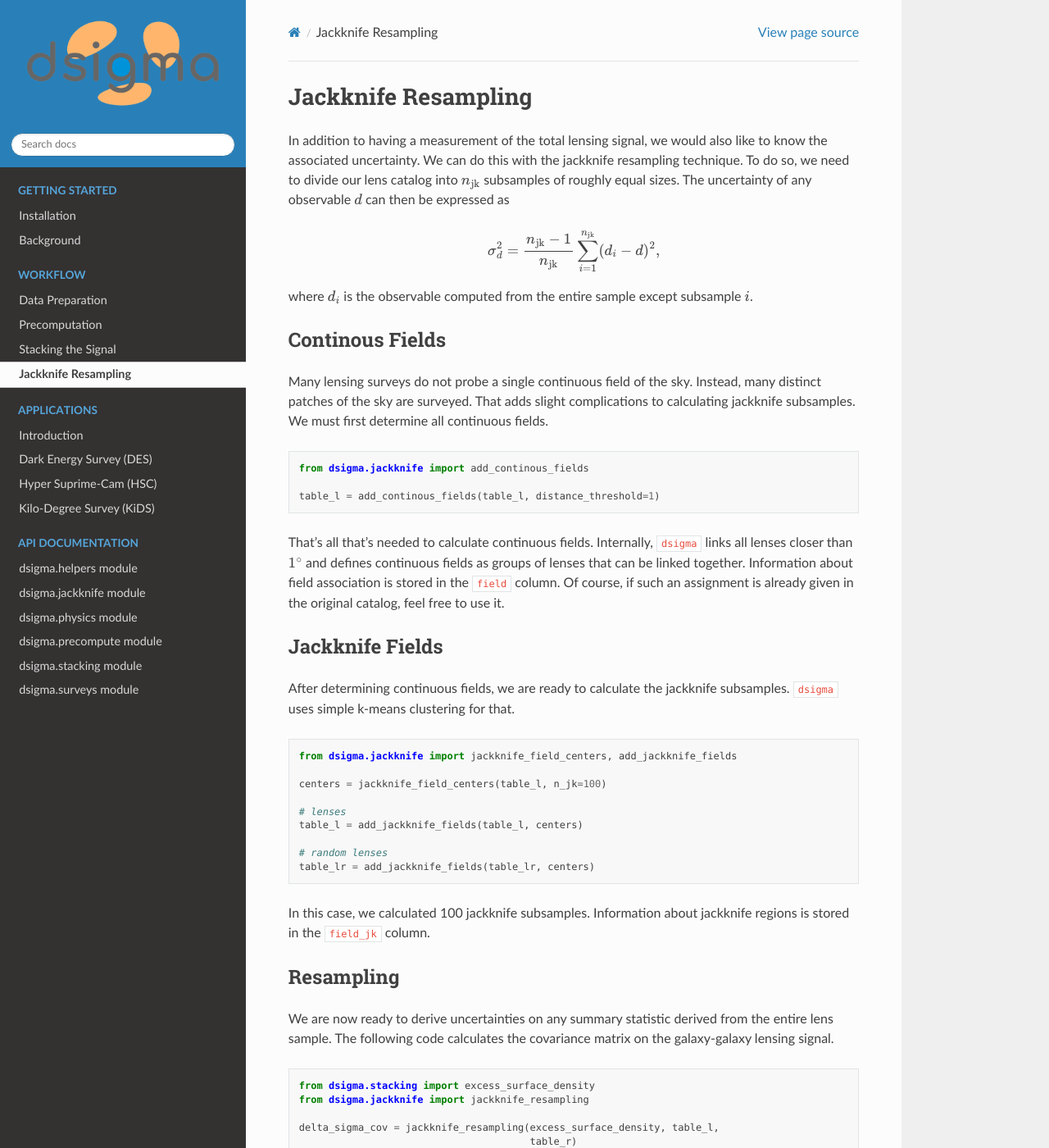
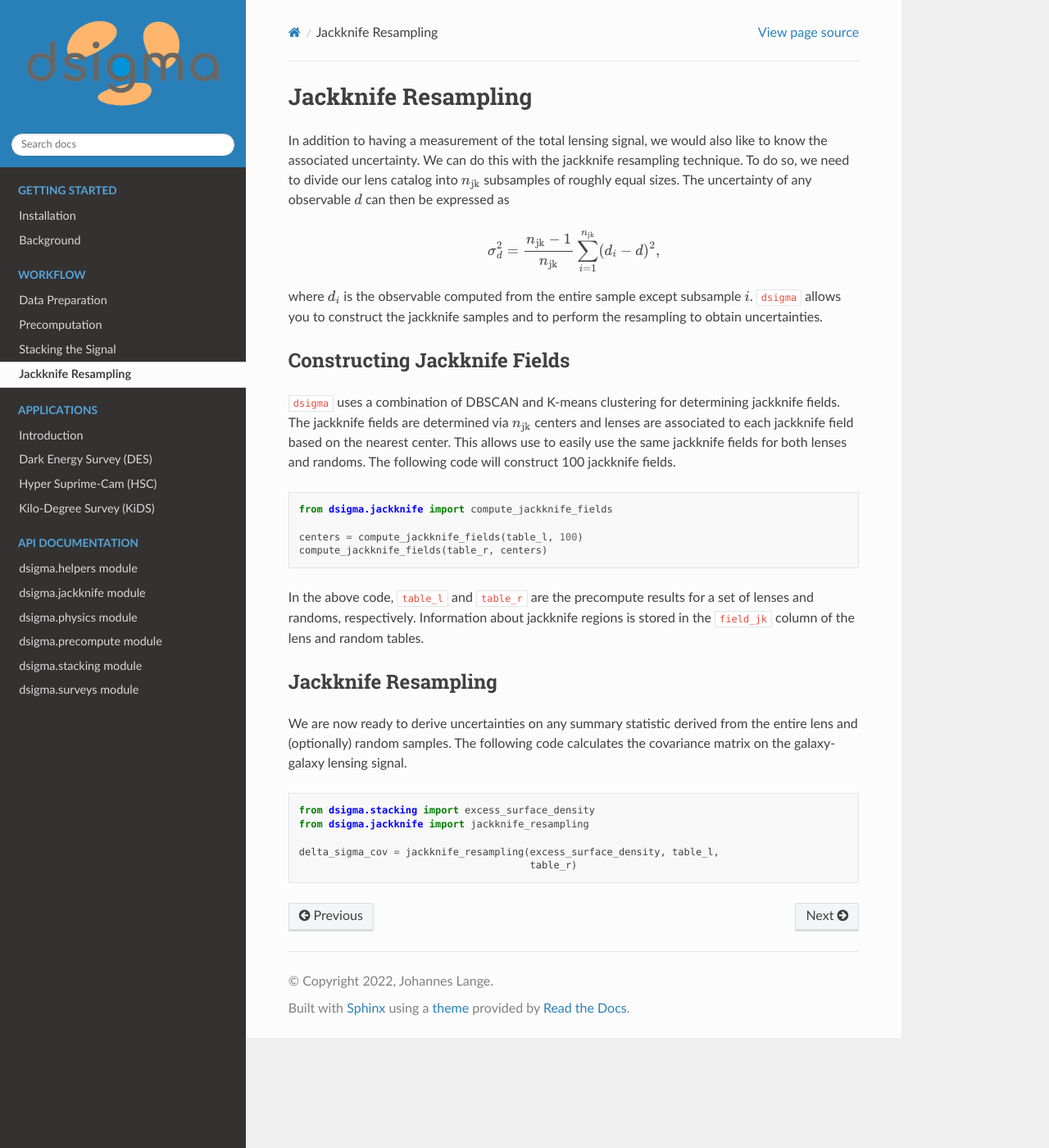
Before and after one commit to johannesulf/dsigma, a Sphinx documentation site: the page built from docs/resampling.txt, in a window 1280 px wide and 1400 px high. Shown: the whole window at 82% size. Built offline with Sphinx 7.4.7 and the Read the Docs theme 2.0.0, drawn with Linux system fonts in a browser that asks for light colours; some of the changed text lies outside the part shown.

Commit message:
updated docs

```diff
--- a/docs/resampling.txt
+++ b/docs/resampling.txt
@@ -9,50 +9,30 @@ In addition to having a measurement of the total lensing signal, we would also l
     \sigma_d^2 = \frac{n_{\mathrm{jk}} - 1}{n_{\mathrm{jk}}}
     \sum\limits_{i=1}^{n_{\mathrm{jk}}} (d_i - d)^2,
 
-where :math:`d_i` is the observable computed from the entire sample except subsample :math:`i`.
+where :math:`d_i` is the observable computed from the entire sample except subsample :math:`i`. :code:`dsigma` allows you to construct the jackknife samples and to perform the resampling to obtain uncertainties.
 
 
-****************
-Continous Fields
-****************
+*****************************
+Constructing Jackknife Fields
+*****************************
 
-Many lensing surveys do not probe a single continuous field of the sky. Instead, many distinct patches of the sky are surveyed. That adds slight complications to calculating jackknife subsamples. We must first determine all continuous fields.
+:code:`dsigma` uses a combination of DBSCAN and K-means clustering for determining jackknife fields. The jackknife fields are determined via :math:`n_{\mathrm{jk}}` centers and lenses are associated to each jackknife field based on the nearest center. This allows use to easily use the same jackknife fields for both lenses and randoms. The following code will construct 100 jackknife fields.
 
 .. code-block:: python
 
-    from dsigma.jackknife import add_continous_fields
+    from dsigma.jackknife import compute_jackknife_fields
 
-    table_l = add_continous_fields(table_l, distance_threshold=1)
+    centers = compute_jackknife_fields(table_l, 100)
+    compute_jackknife_fields(table_r, centers)
 
-That's all that's needed to calculate continuous fields. Internally, :code:`dsigma` links all lenses closer than :math:`1^\circ` and defines continuous fields as groups of lenses that can be linked together. Information about field association is stored in the ``field`` column. Of course, if such an assignment is already given in the original catalog, feel free to use it.
-
-****************
-Jackknife Fields
-****************
-
-After determining continuous fields, we are ready to calculate the jackknife subsamples. :code:`dsigma` uses simple k-means clustering for that.
-
-.. code-block:: python
-
-    from dsigma.jackknife import jackknife_field_centers, add_jackknife_fields
-
-    centers = jackknife_field_centers(table_l, n_jk=100)
-
-    # lenses
-    table_l = add_jackknife_fields(table_l, centers)
-
-    # random lenses
-    table_lr = add_jackknife_fields(table_lr, centers)
+In the above code, ``table_l`` and ``table_r`` are the precompute results for a set of lenses and randoms, respectively. Information about jackknife regions is stored in the ``field_jk`` column of the lens and random tables.
 
 
-In this case, we calculated 100 jackknife subsamples. Information about jackknife regions is stored in the ``field_jk`` column.
+********************
+Jackknife Resampling
+********************
 
-
-**********
-Resampling
-**********
-
-We are now ready to derive uncertainties on any summary statistic derived from the entire lens sample. The following code calculates the covariance matrix on the galaxy-galaxy lensing signal.
+We are now ready to derive uncertainties on any summary statistic derived from the entire lens and (optionally) random samples. The following code calculates the covariance matrix on the galaxy-galaxy lensing signal.
 
 .. code-block:: python
 
@@ -61,5 +41,3 @@ We are now ready to derive uncertainties on any summary statistic derived from t
 
     delta_sigma_cov = jackknife_resampling(excess_surface_density, table_l,
                                            table_r)
-
-In the above code, ``table_l`` and ``table_r`` are the precompute results for a set of lenses and random lenses, respectively.
```
